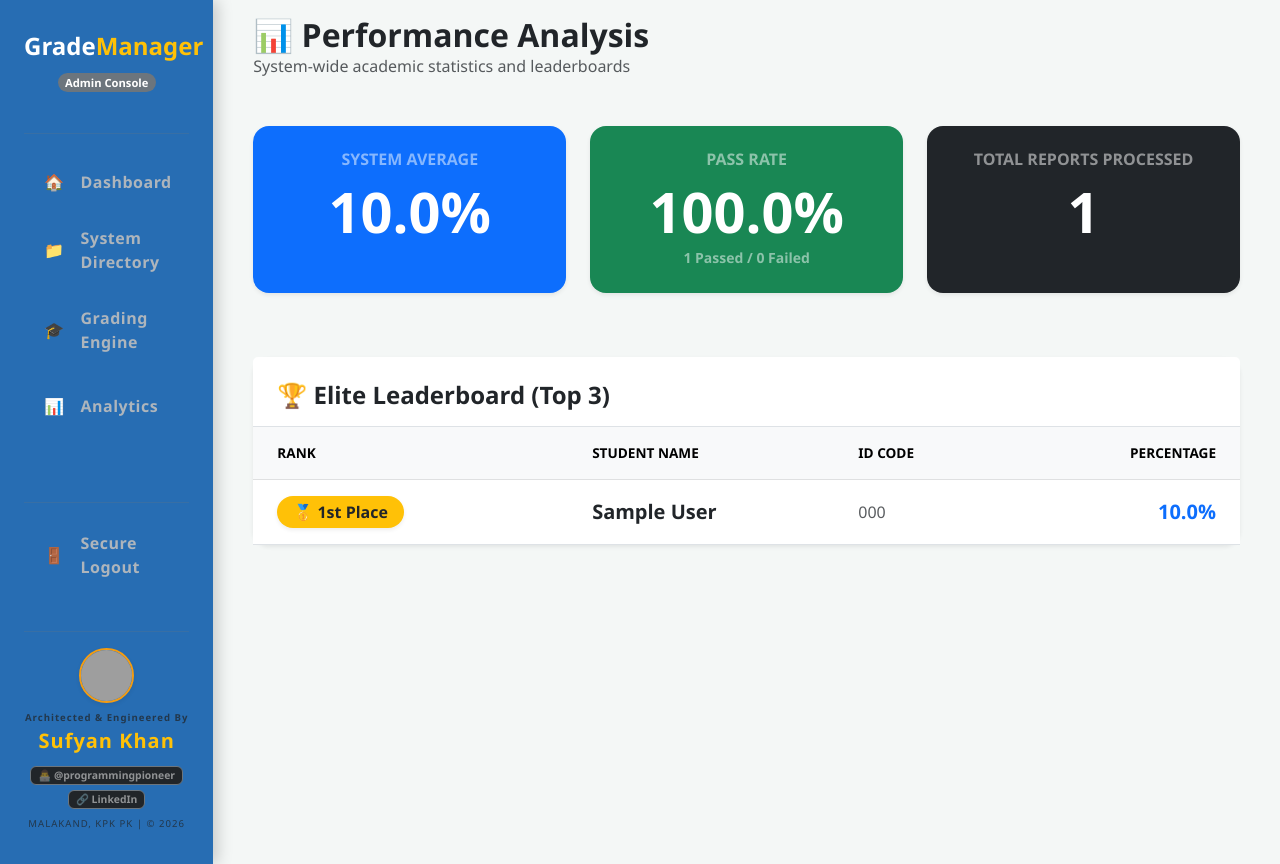
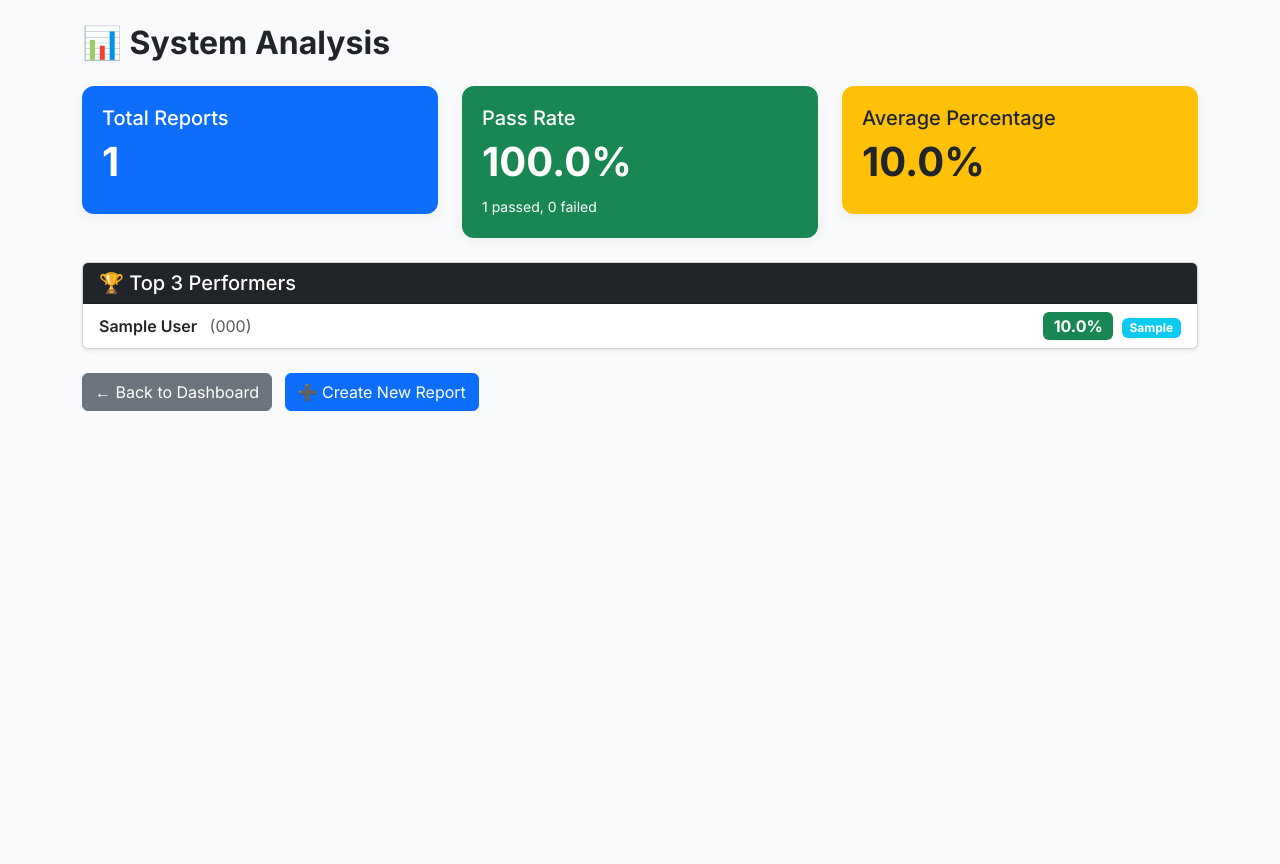
Before and after one commit to programmingpioneer/Grade-Management-System, a Flask app: page /analysis in a window 1280 px wide. After the commit the page ends 411 px from the top, so only its background shows below. Run offline with Flask 3, Linux system fonts and the light colour scheme; the visitor is signed in with stand-in values (Sample User, id 1); tables that the repository leaves empty hold one stand-in row (values such as "Sample post"); grey boxes are pictures that could not be loaded.

Commit message:
Fix a BUg In main Dashboard

```diff
--- a/app.py
+++ b/app.py
@@ -2,31 +2,30 @@ import os
 import random
 from flask import Flask, render_template, request, redirect, url_for, session
 from database import db
-from models import Student, Grade
-from models import Student, Grade, ReportCard  # Nayi class yahan import hogi!
+from models import Student, Grade, ReportCard
 from sqlalchemy import func
 
 app = Flask(__name__)
-
-# Security Key for Sessions (Dynamic for strict logouts)
 app.secret_key = os.urandom(24)
 
-# MySQL Configuration (Tera Database Vault)
-app.config['SQLALCHEMY_DATABASE_URI'] = 'mysql+pymysql://root:Root123@localhost/student_db'
+# MySQL Configuration – NAYI DATABASE
+app.config['SQLALCHEMY_DATABASE_URI'] = 'mysql+pymysql://root:Root123@localhost/grade_manager_db'
 app.config['SQLALCHEMY_TRACK_MODIFICATIONS'] = False
 
 db.init_app(app)
 
-# ----------------- SECURITY ROUTES -----------------
+# Tables create ho jaayengi agar nahi hain
+with app.app_context():
+    db.create_all()
+
+# ----------------- LOGIN -----------------
 @app.route('/login', methods=['GET', 'POST'])
 def login():
     error = None
     if request.method == 'POST':
         form_username = request.form.get('username')
         form_password = request.form.get('password')
-
         user = Student.query.filter_by(username=form_username, password=form_password).first()
-
         if user:
             session['user_id'] = user.id
             session['user_name'] = user.name
@@ -34,7 +33,6 @@ def login():
             return redirect(url_for('index'))
         else:
             error = "Invalid Username or Password!"
-
     return render_template('login.html', error=error)
 
 @app.route('/logout')
@@ -42,35 +40,32 @@ def logout():
     session.clear()
     return redirect(url_for('login'))
 
-# ----------------- MAIN DASHBOARD ROUTE -----------------
+# ----------------- DASHBOARD -----------------
 @app.route('/')
 def index():
     if 'user_id' not in session:
         return redirect(url_for('login'))
-
     total_students = Student.query.filter_by(role='student').count()
     total_teachers = Student.query.filter_by(role='teacher').count()
-
-    # THE UPGRADE: Fetch latest 5 report cards generated, sorted by newest first
     recent_activities = ReportCard.query.order_by(ReportCard.id.desc()).limit(5).all()
-
     return render_template('index.html',
                            student_count=total_students,
                            teacher_count=total_teachers,
                            recent_activities=recent_activities)
+
+# ----------------- STUDENTS LIST -----------------
 @app.route('/students')
 def manage_students():
     if 'user_id' not in session:
         return redirect(url_for('login'))
-
     all_users = Student.query.all()
     return render_template('students.html', users=all_users)
 
+# ----------------- ADD USER -----------------
 @app.route('/add_user', methods=['GET', 'POST'])
 def add_user():
     if 'user_id' not in session:
         return redirect(url_for('login'))
-
     if request.method == 'POST':
         form_name = request.form.get('name')
         form_role = request.form.get('role')
@@ -80,7 +75,7 @@ def add_user():
         form_contact = request.form.get('contact')
         form_qualifications = request.form.get('qualifications')
 
-        # 6-Digit Auto-Generator Logic
+        # 6-digit unique student ID
         while True:
             generated_code = str(random.randint(100000, 999999))
             existing = Student.query.filter_by(student_id_code=generated_code).first()
@@ -100,20 +95,18 @@ def add_user():
         )
         db.session.add(new_user)
         db.session.commit()
+        return redirect(url_for('manage_students'))
+    return render_template('student_form.html')      # <-- ye template hai tera
 
-        return redirect(url_for('manage_students'))
-
-    return render_template('student_form.html')
-
-# ----------------- AUTO-GRADING ENGINE -----------------
+# ----------------- GRADING DASHBOARD -----------------
 @app.route('/grading_dashboard')
 def grading_dashboard():
     if 'user_id' not in session:
         return redirect(url_for('login'))
+    all_students = Student.query.filter_by(role='student').all()
+    return render_template('grading_form.html', students=all_students)  # ensure file name is exactly 'grading_form.html'
 
-    all_students = Student.query.filter_by(role='student').all()
-    return render_template('grading_form.html', students=all_students)
-
+# ----------------- PREVIEW REPORT -----------------
 @app.route('/preview_report', methods=['POST'])
 def preview_report():
     if 'user_id' not in session:
@@ -122,12 +115,10 @@ def preview_report():
     student_id = request.form.get('student_id')
     student = Student.query.get(student_id)
 
-    # Safe Mode Attendance Calculation (Avoid Division by Zero)
     total_days = int(request.form.get('total_days') or 1)
     attended_days = int(request.form.get('attended_days') or 0)
     attendance_perc = round((attended_days / total_days) * 100, 2)
 
-    # Safe Mode Marks Fetching (Empty inputs become 0)
     eng = int(request.form.get('eng') or 0)
     urdu = int(request.form.get('urdu') or 0)
     math = int(request.form.get('math') or 0)
@@ -140,7 +131,6 @@ def preview_report():
     total_marks = 700
     percentage = round((obtained_marks / total_marks) * 100, 2)
 
-    # Strict Grading Logic
     if percentage >= 90:
         grade, remarks = 'O', 'Outstanding'
     elif percentage >= 80:
@@ -155,22 +145,22 @@ def preview_report():
         grade, remarks = 'Fail', 'Did Not Meet Expectations'
 
     report_data = {
-        'student': student, 'total_days': total_days, 'attended_days': attended_days, 'attendance_perc': attendance_perc,
+        'student': student,
+        'total_days': total_days,
+        'attended_days': attended_days,
+        'attendance_perc': attendance_perc,
         'eng': eng, 'urdu': urdu, 'math': math, 'phy': phy, 'cs': cs, 'prog': prog, 'db_sys': db_sys,
         'obtained': obtained_marks, 'total': total_marks,
         'percentage': percentage, 'grade': grade, 'remarks': remarks
     }
+    return render_template('preview_report.html', data=report_data)   # <-- template name sahi hai
 
-    return render_template('preview_report.html', data=report_data)
-
-
-# ----------------- SAVE REPORT ENGINE -----------------
+# ----------------- SAVE REPORT -----------------
 @app.route('/save_report', methods=['POST'])
 def save_report():
     if 'user_id' not in session:
         return redirect(url_for('login'))
 
-    # Hidden form se saara data pakro aur naya record banao
     new_report = ReportCard(
         student_id=request.form.get('student_id'),
         total_days=request.form.get('total_days'),
@@ -188,58 +178,39 @@ def save_report():
         grade=request.form.get('grade'),
         remarks=request.form.get('remarks')
     )
-
-    # Vault mein lock kar do
     db.session.add(new_report)
     db.session.commit()
-
-    # Success ke baad wapis students list par bhej do
     return redirect(url_for('manage_students'))
 
-# ----------------- STUDENT PROFILE ENGINE -----------------
+# ----------------- STUDENT PROFILE -----------------
 @app.route('/student/<int:id>')
 def student_profile(id):
     if 'user_id' not in session:
         return redirect(url_for('login'))
+    student = Student.query.get_or_404(id)
+    return render_template('student.html', student=student)    # 'student.html' tera file name
 
-    # Database se specific student ko nikaalo
-    student = Student.query.get_or_404(id)
-
-    return render_template('student_profile.html', student=student)
-
-# ----------------- DELETE REPORT ENGINE -----------------
+# ----------------- DELETE REPORT -----------------
 @app.route('/delete_report/<int:report_id>', methods=['POST'])
 def delete_report(report_id):
     if 'user_id' not in session:
         return redirect(url_for('login'))
-
-    # Database se woh specific report pakro
     report = ReportCard.query.get_or_404(report_id)
-
-    # Delete karne se pehle student ki ID save kar lo, taake wapis usi ki profile par ja sakein
     student_id = report.student_id
-
-    # Vault se data hamesha ke liye khatam
     db.session.delete(report)
     db.session.commit()
-
-    # Wapis usi student ki profile par redirect karo
     return redirect(url_for('student_profile', id=student_id))
 
-# ----------------- EDIT REPORT ENGINE -----------------
+# ----------------- EDIT REPORT -----------------
 @app.route('/edit_report/<int:report_id>', methods=['GET', 'POST'])
 def edit_report(report_id):
     if 'user_id' not in session:
         return redirect(url_for('login'))
-
-    # Database se purani report pakro
     report = ReportCard.query.get_or_404(report_id)
 
     if request.method == 'POST':
-        # Naye values ko purani report mein override karo
         report.total_days = int(request.form.get('total_days') or 1)
         report.attended_days = int(request.form.get('attended_days') or 0)
-
         report.eng = int(request.form.get('eng') or 0)
         report.urdu = int(request.form.get('urdu') or 0)
         report.math = int(request.form.get('math') or 0)
@@ -248,12 +219,10 @@ def edit_report(report_id):
         report.prog = int(request.form.get('prog') or 0)
         report.db_sys = int(request.form.get('db_sys') or 0)
 
-        # Recalculate everything
         report.obtained_marks = report.eng + report.urdu + report.math + report.phy + report.cs + report.prog + report.db_sys
         report.total_marks = 700
         report.percentage = round((report.obtained_marks / report.total_marks) * 100, 2)
 
-        # Re-apply strict grading logic
         if report.percentage >= 90:
             report.grade, report.remarks = 'O', 'Outstanding'
         elif report.percentage >= 80:
@@ -267,37 +236,28 @@ def edit_report(report_id):
         else:
             report.grade, report.remarks = 'Fail', 'Did Not Meet Expectations'
 
-        # Vault lock (update existing record)
         db.session.commit()
-
-        # Wapis usi student ki profile par redirect karo
         return redirect(url_for('student_profile', id=report.student_id))
 
-    # Agar request GET hai, toh edit form dikhao purane data ke sath
-    return render_template('edit_report.html', report=report)
+    return render_template('edit_report.html', report=report)  # file name 'edit_report.html'
 
-# ----------------- SYSTEM ANALYSIS ENGINE -----------------
+# ----------------- ANALYSIS -----------------
 @app.route('/analysis')
 def analysis_dashboard():
     if 'user_id' not in session:
         return redirect(url_for('login'))
 
     total_reports = ReportCard.query.count()
-
-    # Agar database khali hai toh crash se bachne ka check
     if total_reports == 0:
         return render_template('analysis.html', empty=True)
 
-    # 1. Pass/Fail Ratio
     passed = ReportCard.query.filter(ReportCard.grade != 'Fail').count()
     failed = total_reports - passed
     pass_rate = round((passed / total_reports) * 100, 1)
 
-    # 2. Overall System Average
     avg_percentage = db.session.query(func.avg(ReportCard.percentage)).scalar()
     avg_percentage = round(avg_percentage, 2) if avg_percentage else 0.0
 
-    # 3. Elite Leaderboard (Top 3 Highest Percentages)
     top_students = ReportCard.query.order_by(ReportCard.percentage.desc()).limit(3).all()
 
     return render_template('analysis.html',
@@ -309,5 +269,43 @@ def analysis_dashboard():
                            avg_perc=avg_percentage,
                            top_students=top_students)
 
+# ----------------- STUDENT JSON API -----------------
+@app.route('/api/student/<int:id>')
+def api_student(id):
+    if 'user_id' not in session:
+        return {'error': 'Unauthorized'}, 401
+
+    student = Student.query.get(id)
+    if not student:
+        return {'error': 'Student not found'}, 404
+
+    # Report cards ko JSON format mein convert karo
+    reports = []
+    for r in student.report_cards:
+        reports.append({
+            'id': r.id,
+            'term_id': f'#TRM-{r.id}',
+            'total_marks': r.total_marks,
+            'obtained_marks': r.obtained_marks,
+            'percentage': r.percentage,
+            'grade': r.grade
+        })
+
+    return {
+        'id': student.id,
+        'name': student.name,
+        'student_id_code': student.student_id_code,
+        'role': student.role,
+        'father_name': student.father_name or 'N/A',
+        'username': student.username,
+        'email': student.email or 'N/A',
+        'contact': student.contact or 'N/A',
+        'qualifications': student.qualifications or 'N/A',
+        'reports': reports
+    }
+@app.route('/test-student')
+def test_student():
+    return render_template('student.html', student=Student.query.first())
+
 if __name__ == '__main__':
     app.run(debug=True)
--- a/templates/analysis.html
+++ b/templates/analysis.html
@@ -1,86 +1,76 @@
-{% extends "base.html" %}
-{% block title %}System Analysis - Grade Manager{% endblock %}
+<!DOCTYPE html>
+<html lang="en">
+<head>
+  <meta charset="UTF-8">
+  <meta name="viewport" content="width=device-width, initial-scale=1.0">
+  <title>Analysis Dashboard – Grade Manager</title>
+  <link href="https://cdn.jsdelivr.net/npm/bootstrap@5.3.0/dist/css/bootstrap.min.css" rel="stylesheet">
+  <link href="https://fonts.googleapis.com/css2?family=Inter:wght@400;500;600;700&display=swap" rel="stylesheet">
+  <style>
+    body { background: #f8fafc; font-family: 'Inter', sans-serif; }
+    .stat-card { border-radius: 12px; padding: 20px; color: white; box-shadow: 0 4px 15px rgba(0,0,0,0.05); }
+    .top-performers .list-group-item { display: flex; justify-content: space-between; align-items: center; }
+  </style>
+</head>
+<body>
+  <div class="container py-4">
+    <h2 class="mb-4 fw-bold">📊 System Analysis</h2>
 
-{% block content %}
-<div class="d-flex justify-content-between align-items-center mb-5">
-    <div>
-        <h2 class="text-dark fw-bolder mb-0">📊 Performance Analysis</h2>
-        <p class="text-muted mb-0">System-wide academic statistics and leaderboards</p>
+    {% if empty %}
+      <div class="alert alert-info">
+        <i class="fa-solid fa-circle-info me-2"></i>No reports generated yet.
+        <a href="/grading_dashboard" class="alert-link">Create a report</a> to see analytics.
+      </div>
+    {% else %}
+      <!-- Stats Row -->
+      <div class="row g-4 mb-4">
+        <div class="col-md-4">
+          <div class="stat-card bg-primary">
+            <h5>Total Reports</h5>
+            <h1 class="fw-bold">{{ total }}</h1>
           </div>
         </div>
-
-{% if empty %}
-<div class="alert alert-warning text-center p-5 rounded-4 shadow-sm">
-    <h4 class="fw-bold">No Data Available</h4>
-    <p>Generate some report cards in the system to view the performance analysis.</p>
-    <a href="/grading_dashboard" class="btn btn-primary fw-bold mt-2">Generate Report</a>
+        <div class="col-md-4">
+          <div class="stat-card bg-success">
+            <h5>Pass Rate</h5>
+            <h1 class="fw-bold">{{ pass_rate }}%</h1>
+            <small>{{ passed }} passed, {{ failed }} failed</small>
           </div>
-{% else %}
-
-<div class="row mb-5">
-    <div class="col-md-4 mb-3">
-        <div class="card shadow-sm border-0 rounded-4 bg-primary text-white h-100">
-            <div class="card-body p-4 text-center">
-                <h6 class="text-uppercase fw-bold text-white-50 letter-spacing-1">System Average</h6>
-                <h1 class="display-4 fw-bold mb-0">{{ avg_perc }}%</h1>
+        </div>
+        <div class="col-md-4">
+          <div class="stat-card bg-warning text-dark">
+            <h5>Average Percentage</h5>
+            <h1 class="fw-bold">{{ avg_perc }}%</h1>
           </div>
         </div>
       </div>
 
-    <div class="col-md-4 mb-3">
-        <div class="card shadow-sm border-0 rounded-4 bg-success text-white h-100">
-            <div class="card-body p-4 text-center">
-                <h6 class="text-uppercase fw-bold text-white-50 letter-spacing-1">Pass Rate</h6>
-                <h1 class="display-4 fw-bold mb-0">{{ pass_rate }}%</h1>
-                <small class="fw-bold text-white-50">{{ passed }} Passed / {{ failed }} Failed</small>
+      <!-- Top Performers Table -->
+      <div class="card shadow-sm">
+        <div class="card-header bg-dark text-white">
+          <h5 class="mb-0">🏆 Top 3 Performers</h5>
+        </div>
+        <ul class="list-group list-group-flush top-performers">
+          {% for report in top_students %}
+          <li class="list-group-item d-flex justify-content-between align-items-center">
+            <div>
+              <span class="fw-semibold">{{ report.student.name }}</span>
+              <span class="text-muted ms-2">({{ report.student.student_id_code }})</span>
+            </div>
+            <div>
+              <span class="badge bg-success fs-6">{{ report.percentage }}%</span>
+              <span class="badge bg-info ms-1">{{ report.grade }}</span>
+            </div>
+          </li>
+          {% endfor %}
+        </ul>
+      </div>
+    {% endif %}
+
+    <div class="mt-4">
+      <a href="/" class="btn btn-secondary">← Back to Dashboard</a>
+      <a href="/grading_dashboard" class="btn btn-primary ms-2">➕ Create New Report</a>
     </div>
   </div>
-    </div>
-
-    <div class="col-md-4 mb-3">
-        <div class="card shadow-sm border-0 rounded-4 bg-dark text-white h-100">
-            <div class="card-body p-4 text-center">
-                <h6 class="text-uppercase fw-bold text-white-50 letter-spacing-1">Total Reports Processed</h6>
-                <h1 class="display-4 fw-bold mb-0">{{ total }}</h1>
-            </div>
-        </div>
-    </div>
-</div>
-
-<div class="card shadow-sm border-0 rounded-4">
-    <div class="card-header bg-white border-bottom pb-3 pt-4 px-4 d-flex align-items-center">
-        <h4 class="fw-bold text-dark mb-0">🏆 Elite Leaderboard (Top 3)</h4>
-    </div>
-    <div class="table-responsive">
-        <table class="table table-hover align-middle mb-0">
-            <thead class="table-light text-uppercase text-muted" style="font-size: 0.85rem;">
-                <tr>
-                    <th class="py-3 px-4">Rank</th>
-                    <th class="py-3">Student Name</th>
-                    <th class="py-3">ID Code</th>
-                    <th class="py-3 text-end px-4">Percentage</th>
-                </tr>
-            </thead>
-            <tbody>
-                {% for topper in top_students %}
-                <tr>
-                    <td class="py-3 px-4">
-                        {% if loop.index == 1 %}
-                            <span class="badge bg-warning text-dark fs-6 px-3 py-2 rounded-pill shadow-sm">🥇 1st Place</span>
-                        {% elif loop.index == 2 %}
-                            <span class="badge bg-secondary text-white fs-6 px-3 py-2 rounded-pill shadow-sm">🥈 2nd Place</span>
-                        {% else %}
-                            <span class="badge bg-danger text-white fs-6 px-3 py-2 rounded-pill shadow-sm">🥉 3rd Place</span>
-                        {% endif %}
-                    </td>
-                    <td class="py-3 fw-bold text-dark fs-5">{{ topper.student.name }}</td>
-                    <td class="py-3 text-muted">{{ topper.student.student_id_code }}</td>
-                    <td class="py-3 text-end px-4 fw-bold fs-5 text-primary">{{ topper.percentage }}%</td>
-                </tr>
-                {% endfor %}
-            </tbody>
-        </table>
-    </div>
-</div>
-{% endif %}
-{% endblock %}
+</body>
+</html>
--- a/templates/student_profile.html
+++ b/templates/student_profile.html
@@ -6,6 +6,7 @@
     <h2 class="text-dark fw-bold">Student Profile</h2>
     <a href="/students" class="btn btn-outline-secondary fw-bold">← Back to Directory</a>
 </div>
+
 
 <div class="row">
     <div class="col-md-4 mb-4">
```
Also changed, not shown: models.py (+33 -42 lines), templates/students.html (+24 -41 lines). Lines whose indentation alone changed are shown as unchanged.
